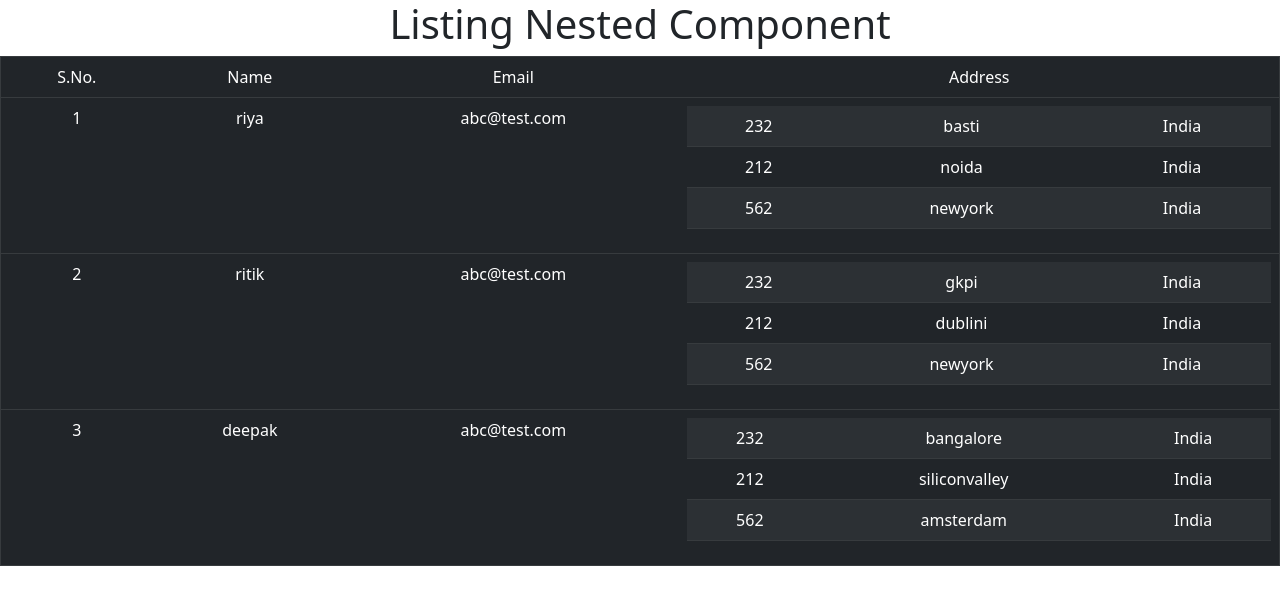
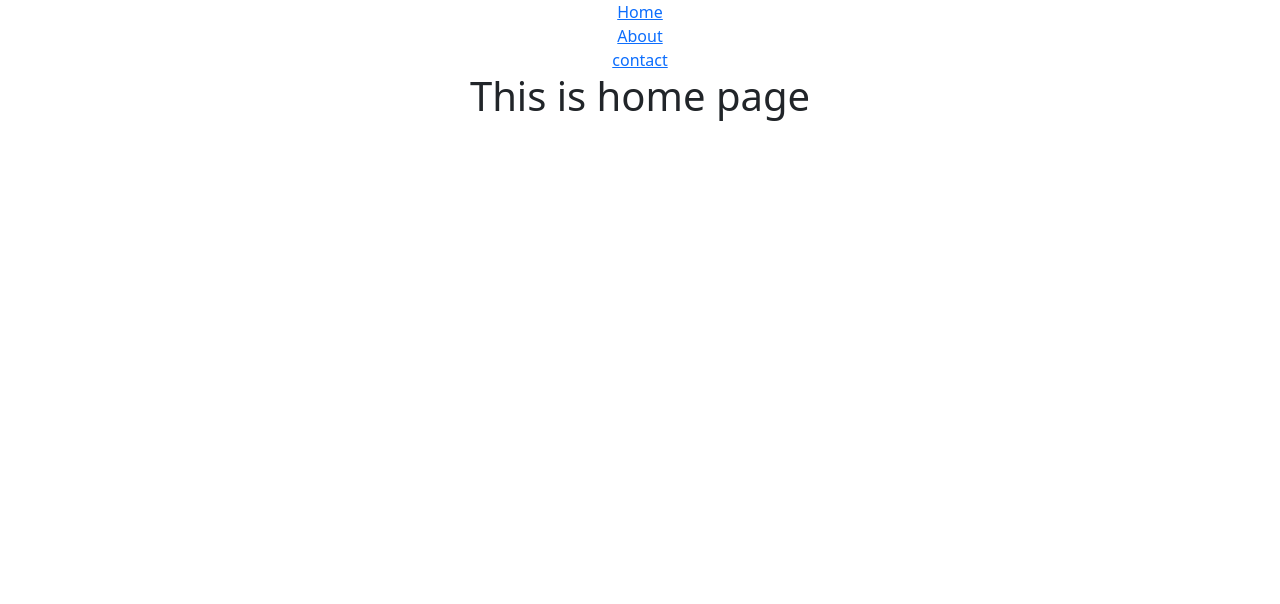
Before and after one commit to deepakpandey710/learn-react, a React (Create React App) app: page / in a window 1280 px wide. Shown: the top 604 px of the page. Built offline with nearby package versions, Linux system fonts and the light colour scheme.

Commit message:
nav  links anchor tag and page 404 not found and navigate tag

```diff
--- a/src/App.js
+++ b/src/App.js
@@ -1,70 +1,24 @@
-import { Component, useState } from 'react';
+import About from './components/About';
+import Home from './components/Home';
+import { BrowserRouter,Routes,Route, Navigate} from 'react-router-dom';
 import './App.css';
-import { Tab, Table } from 'react-bootstrap'
+import Nav from './components/Nav';
+
 function App() {
-    const user = [
-        {
-            name: "riya", email: 'abc@test.com', address: [
-                { hn: '232', city: 'basti', country: 'India' },
-                { hn: '212', city: 'noida', country: 'India' },
-                { hn: '562', city: 'newyork', country: 'India' }
-            ]
-        },
-        {
-            name: "ritik", email: 'abc@test.com', address: [
-                { hn: '232', city: 'gkpi', country: 'India' },
-                { hn: '212', city: 'dublini', country: 'India' },
-                { hn: '562', city: 'newyork', country: 'India' }
-            ]
-        },
-        {
-            name: "deepak", email: 'abc@test.com', address: [
-                { hn: '232', city: 'bangalore', country: 'India' },
-                { hn: '212', city: 'siliconvalley', country: 'India' },
-                { hn: '562', city: 'amsterdam', country: 'India' }
-            ]
-        }
-    ]
-    return (
+    return(
         <div className='App'>
-            <h1>Listing Nested Component</h1>
-            <Table border='1' variant="dark"  >
-                <tbody>
-                    <tr>
-                        <td>S.No.</td>
-                        <td>Name</td>
-                        <td>Email</td>
-                        <td>Address</td>
-                    </tr>
-                    {
-                        user.map((item,i) =>
-                            <tr key={i}>
-                                <td>{i+1}</td>
-                                <td>{item.name}</td>
-                                <td>{item.email}</td>
-                                <td>
-                                    <Table variant="dark" striped>
-                                        <tbody>
-                                            {
-                                                item.address.map((data,j) =>
-                                                    <tr key={j}>
-                                                        <td>{data.hn}</td>
-                                                        <td>{data.city}</td>
-                                                        <td>{data.country}</td>
-                                                    </tr>
-                                                )
-                                            }
-                                        </tbody>
-                                    </Table>
-                                </td>
-                            </tr>
-                        )
-                    }
-                </tbody>
-            </Table>
-
+            <BrowserRouter>
+            <Nav/>
+            <Routes>
+                <Route path="/" element={<Home/>}/>
+                <Route path="/about" element={<About/>}/>
+                {/* <Route path='/*' element={<h1>page not found</h1>}/> */}
+                <Route path='/*' element={<Navigate to="/" />}/>
+            </Routes>
+            </BrowserRouter>
         </div>
     )
+
 }
 
 export default App;
--- /dev/null
+++ b/src/components/About.js
@@ -0,0 +1,8 @@
+const About=()=>{
+    return(
+        <div>
+            <h1>this is About page</h1>
+        </div>
+    )
+}
+export default About;
--- /dev/null
+++ b/src/components/Home.js
@@ -0,0 +1,8 @@
+function Home(){
+    return(
+        <div>
+            <h1>This is home page</h1>
+        </div>
+    )
+}
+export default Home;
--- /dev/null
+++ b/src/components/Nav.js
@@ -0,0 +1,16 @@
+import { Link } from "react-router-dom";
+import About from "./About";
+import Home from "./Home";
+
+const Nav=()=>{
+    return(
+        <div>
+            <Link to='/' >Home</Link>
+            <br/>
+            <Link to='/about'>About</Link>
+            <br/>
+            <Link to='/contact' >contact</Link>
+        </div>
+    )
+}
+export default Nav;
```
